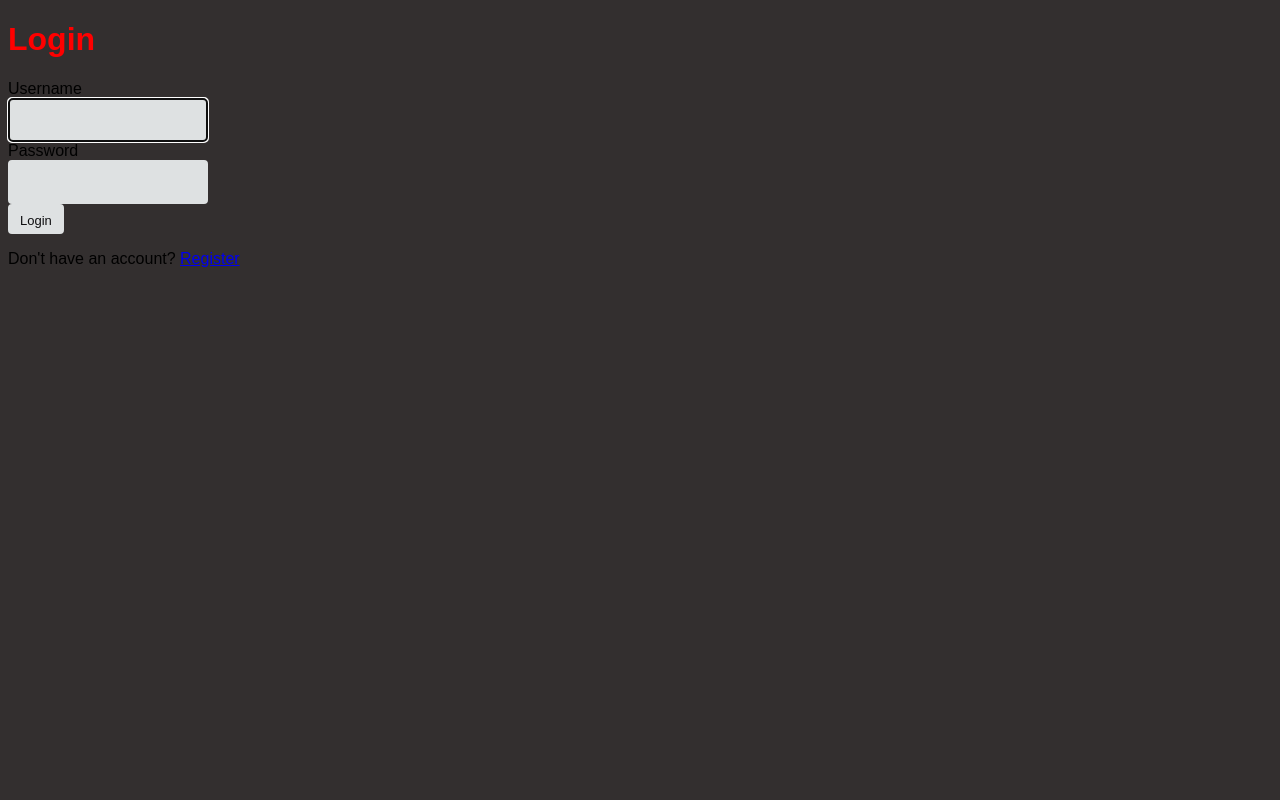
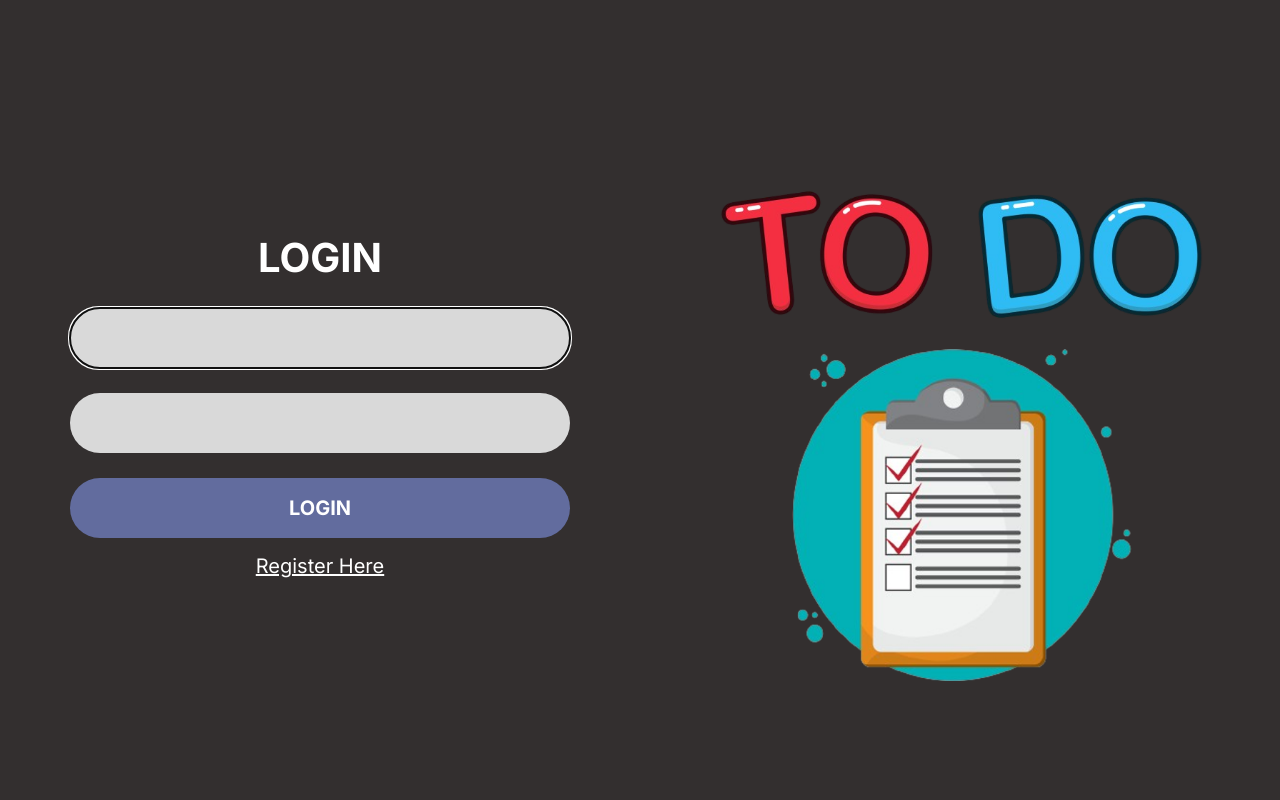
Before and after one commit to Slimeue/todolist, a Django app: page /login/ in a window 1280 px wide. Run offline with Django 5.2, Linux system fonts and the light colour scheme.

Commit message:
DoneLogin

```diff
--- /dev/null
+++ b/base/static/css/styles.css
@@ -0,0 +1,77 @@
+@import url('https://fonts.googleapis.com/css2?family=Inter:wght@400;700&display=swap');
+
+body {
+    font-family: 'Inter';
+    background-color: #332F2F;
+    margin: 0;
+    padding: 0;
+    display: flex;
+    height: 100vh;
+}
+
+.container {
+    display: flex;
+    width: 100%;
+    height: 100%;
+}
+
+.left,
+.right {
+    flex: 1;
+    background-color: #332F2F;
+    display: flex;
+    justify-content: center;
+    align-items: center;
+    padding: 20px;
+}
+
+.left-container,
+.right-container {
+    text-align: center;
+    max-width: 500px;
+    max-height: 500px;
+    margin: 0 auto;
+}
+
+.right-container img {
+    width: 100%;
+}
+
+form input {
+    width: 100%;
+    height: 60px;
+    border-radius: 60px;
+    padding: 20px;
+    margin-bottom: 25px;
+    box-sizing: border-box;
+    background: #D9D9D9;
+    border: none;
+}
+
+button {
+    width: 100%;
+    height: 60px;
+    border-radius: 40px;
+    background: #626C9E;
+    border: none;
+    cursor: pointer;
+    color: #FFF;
+    font-family: Inter;
+    font-size: 20px;
+    font-weight: 700;
+}
+
+.title h1 {
+    text-align: center;
+    color: #FFF;
+    font-size: 40px;
+    font-weight: 600;
+    line-height: normal;
+}
+
+.left-container a {
+    color: #FFF;
+    font-size: 20px;
+    font-weight: 300;
+    text-decoration-line: underline;
+}
--- a/base/static/styles.css
+++ /dev/null
@@ -1,40 +0,0 @@
-/* style.css */
-body {
-    font-family: 'Arial', sans-serif;
-    background-color: #332F2F;
-}
-
-h1 {
-    color: red;
-}
-
-
-input {
-
-    font-size: 13px;
-    border-radius: 4px;
-    line-height: 1.5;
-    padding: 5px 10px;
-    transition: box-shadow 100ms ease-in, border 100ms ease-in, background-color 100ms ease-in;
-    border: 2px solid #dee1e2;
-    color: rgb(14, 14, 16);
-    background: #dee1e2;
-    display: block;
-    height: 30px;
-    :hover {
-        border-color: #ccc;
-    }
-    :focus{
-        border-color: #9147ff;
-        background: #fff;
-    }
-
-  }
-
-/* register */
-.register-form {
-
-    margin: auto;
-    width: 50%;
-
-}
--- a/base/templates/base/login.html
+++ b/base/templates/base/login.html
@@ -1,30 +1,31 @@
-
 {% extends 'base/main.html' %}
 
-{%block content%}
+{% block content %}
+{% load static %}
 
-<h1>Login</h1>
+<div class="container">
+    <div class="left">
+        <div class="left-container">
+            <div class="title">
+                <h1>LOGIN</h1>
+            </div>
 
+            <form method="post">
+                {% csrf_token %}
+                {{ form.username }}
+                {{ form.password }}
+                <button type="submit" value="Login">LOGIN</button>
+            </form>
 
-<div>
+            <p><a href="{% url 'register' %}">Register Here</a></p>
+        </div>
+    </div>
 
-    <form method="post">
-        {%csrf_token%}
-
-        <label for="">{{form.username.label}}</label>
-        {{form.username}}
-        <label for="">{{form.password.label}}</label>
-        {{form.password}}
-
-
-        <input type="submit" value="Login">
-    </form>
-
-    <p>Don't have an account? <a href="{% url 'register' %}">Register</a></p>
+    <div class="right">
+        <div class="right-container">
+            <img src="{% static "img/todopic.png" %}" alt="Logo">
+        </div>
+    </div>
 </div>
 
-
-
-
-
-{%endblock content%}
+{% endblock content %}
--- a/base/templates/base/main.html
+++ b/base/templates/base/main.html
@@ -7,7 +7,7 @@
         <meta name="description" content="">
         <meta name="viewport" content="width=device-width, initial-scale=1">
         {% load static %}
-        <link rel="stylesheet" href="{% static 'styles.css' %}">
+        <link rel="stylesheet" href="{% static "css/styles.css" %}">
 
 
     </head>
```
Also changed, not shown: base/form.py (added, +7 -0 lines), base/static/img/todopic.png (added).
